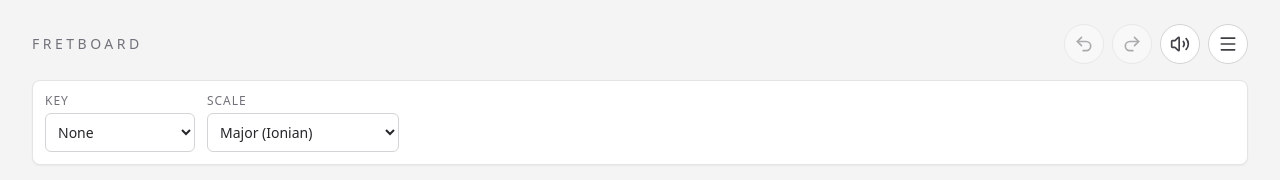
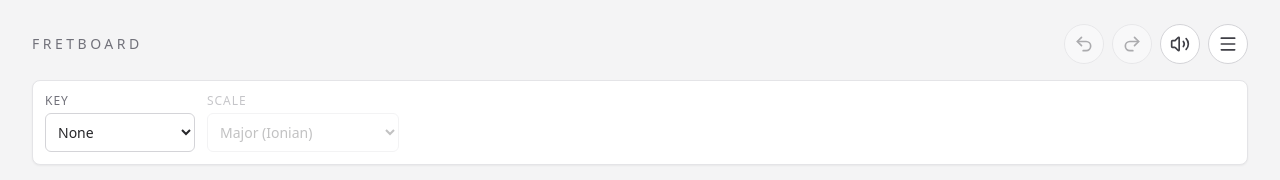
Before and after one commit to atesgoral/fretboard, a React (Vite) app: page / in a window 1280 px wide. Shown: the top 180 px of the page. Built offline with nearby package versions, Linux system fonts and the light colour scheme.

Commit message:
Disable scale selector when key is None
Co-authored-by: Cursor <cursoragent@cursor.com>

```diff
--- a/src/components/ChordBrowser.tsx
+++ b/src/components/ChordBrowser.tsx
@@ -22,20 +22,25 @@ function SelectField({
   value,
   options,
   onChange,
+  disabled = false,
 }: {
   label: string
   value: string
   options: { value: string; label: string }[]
   onChange: (value: string) => void
+  disabled?: boolean
 }) {
   return (
-    <label className="flex min-w-[150px] flex-col gap-1 text-xs font-medium uppercase tracking-[0.08em] text-zinc-500 dark:text-zinc-400">
+    <label
+      className={`flex min-w-[150px] flex-col gap-1 text-xs font-medium uppercase tracking-[0.08em] text-zinc-500 dark:text-zinc-400${disabled ? ' opacity-40' : ''}`}
+    >
       {label}
       <select
         value={value}
-        title={`Select ${label.toLowerCase()}`}
+        disabled={disabled}
+        title={disabled ? undefined : `Select ${label.toLowerCase()}`}
         onChange={(event) => onChange(event.target.value)}
-        className="cursor-pointer rounded-md border border-zinc-300 bg-white px-2 py-2 text-sm font-normal tracking-normal text-zinc-800 dark:border-zinc-700 dark:bg-zinc-800 dark:text-zinc-100"
+        className="cursor-pointer rounded-md border border-zinc-300 bg-white px-2 py-2 text-sm font-normal tracking-normal text-zinc-800 disabled:cursor-default dark:border-zinc-700 dark:bg-zinc-800 dark:text-zinc-100"
       >
         {options.map((option) => (
           <option key={option.value} value={option.value}>
@@ -69,6 +74,7 @@ export default function ChordBrowser({
           value={scaleId}
           options={SCALE_OPTIONS.map((option) => ({ value: option.value, label: option.label }))}
           onChange={(value) => onScaleIdChange(value as ScaleId)}
+          disabled={scaleRoot === null}
         />
       </div>
     </section>
```
Also changed, not shown: 1 other file (tests, documents, lock files or other folders).
